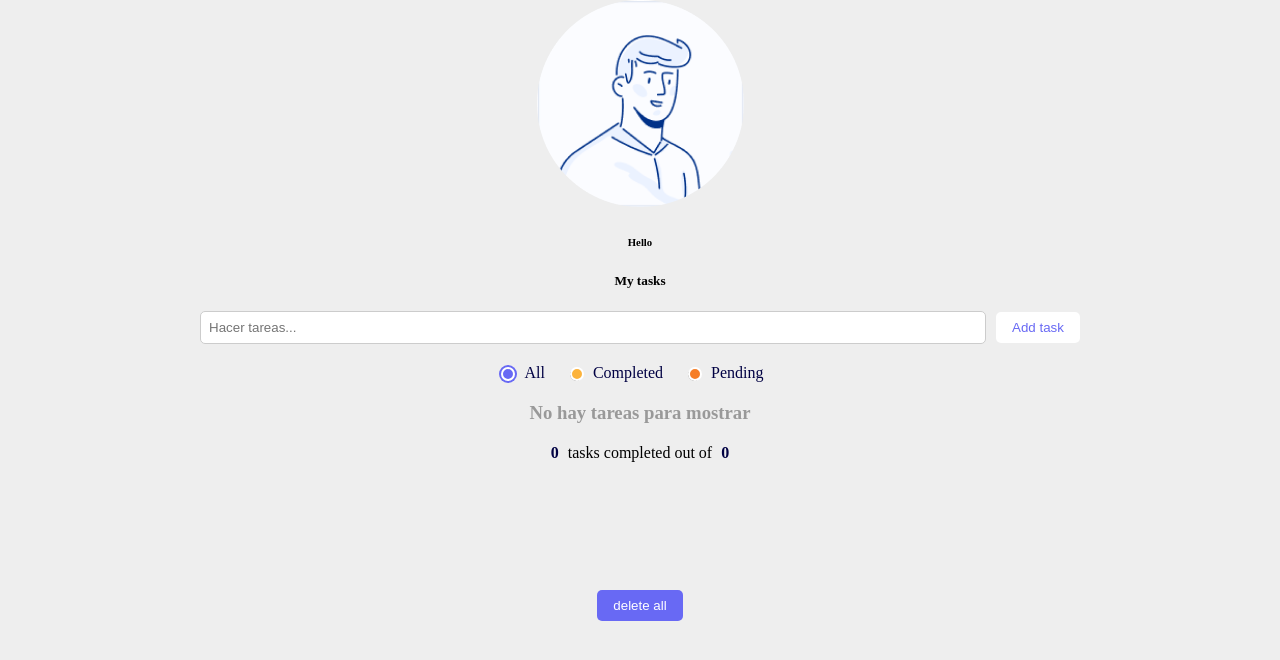
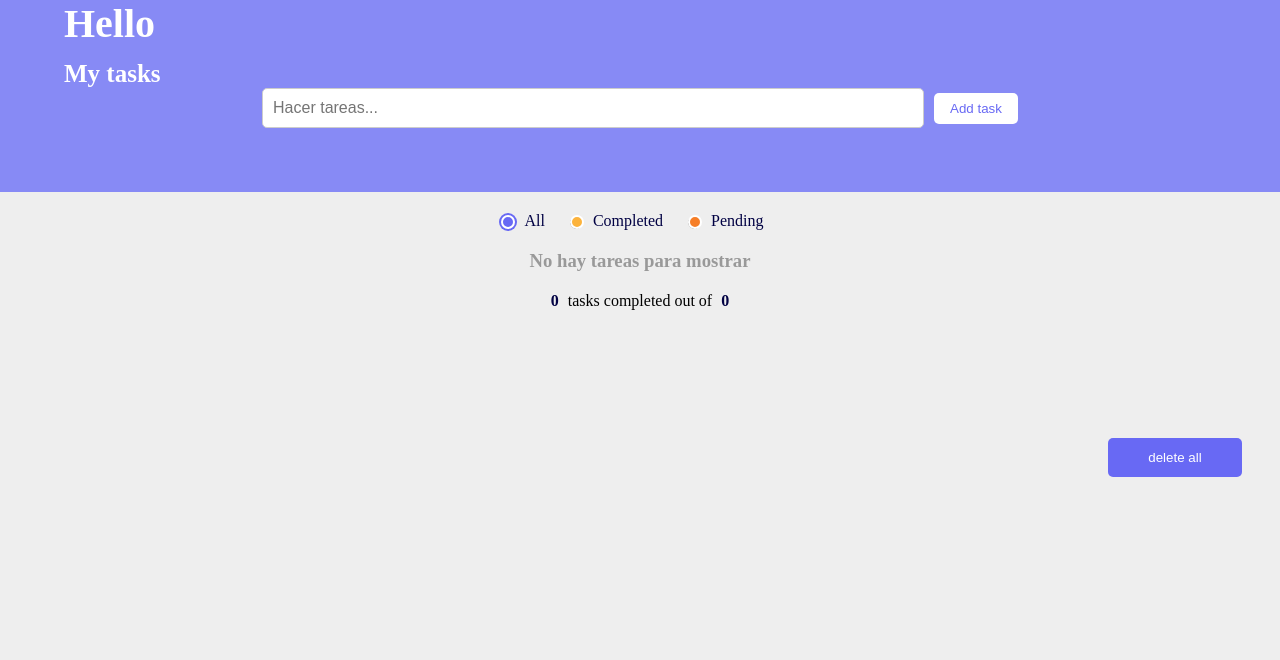
Before and after one commit to sofiacabreraM/web-2024-1, a React (Vite) app: page / in a window 1280 px wide. Shown: the top 660 px of the page. Built offline with nearby package versions, Linux system fonts and the light colour scheme.

Commit message:
css desktop

```diff
--- a/src/Components/Footer/Footer.css
+++ b/src/Components/Footer/Footer.css
@@ -11,12 +11,15 @@
     margin: 0 5px;
     color: #010143;
   }
-  .delete-all{
-  padding: 8px 16px;
-  background-color: #6869F4;
-  color: white;
-  border: none;
-  border-radius: 5px;
-  cursor: pointer;
-  margin: 10%;
+  .delete-all {
+    padding: 12px 40px;
+    background-color: #6869F4;
+    color: white;
+    border: none;
+    border-radius: 5px;
+    cursor: pointer;
+    display: block;
+    margin-left: auto;
+    margin-right: 3%;
+    margin-top: 10%;
   }
--- a/src/Components/Form/Form.css
+++ b/src/Components/Form/Form.css
@@ -1,10 +1,29 @@
-
+body, html{
+  margin: 0;
+}
 .container-form {
   text-align: center;
+  background-color: #878AF5;
 }
 
-.container-form h1 {
-  margin-bottom: 20px;
+h6{
+  color: #ffffff;
+  text-align: left;
+  font-size: 40px;
+  margin: 5%;
+  margin-top: 0;
+  margin-bottom: 1%;
+}
+h5{
+  color: #ffffff;
+  text-align: left;
+  font-size: 25px;
+  margin: 0;
+  margin-left: 5%;
+}
+
+.img-profile {
+  display: none;
 }
 
 .task-content {
@@ -40,11 +59,16 @@
   border-radius: 5px;
   cursor: pointer;
 }
+.task-content input[type="text"]{
+  width: 50%;
+  padding: 10px;
+  border-radius: 5px;
+  font-size: 16px;
+  margin-bottom: 5%;
+  background-color: #ffffff;
+}
 
 @media only screen and (max-width: 768px) {
-  .container-form{
-    background-color: #878AF5;
-  }
   .header-form {
     position: relative;
     width: 100% auto;
@@ -59,11 +83,11 @@
     width: 15%;
     height: 15%;
     margin: 5%;
+    display: block;
 }
 .header-form h5 {
   font-size: 24px;
   font-weight: bold;
-  color: #ffffff;
   margin: 0;
   margin-left: 5%;
   margin-bottom: 5%;
@@ -77,12 +101,5 @@
   margin: 0;
   margin-left: 5%;
 }
-.task-content input[type="text"]{
-    width: 50%;
-    padding: 10px;
-    border-radius: 5px;
-    font-size: 16px;
-    margin-bottom: 5%;
-    background-color: #ffffff;
+
 }
-}
--- a/src/Components/List/List.css
+++ b/src/Components/List/List.css
@@ -25,6 +25,23 @@
     border-radius: 5px;
     cursor: pointer;
   }
+  .container-list ul li {
+    margin: 3%;
+    height: 30px;
+    border-radius: 10px;
+    display: flex;
+    justify-content: center;
+    align-items: center;
+
+  }
+  .button-task{
+    width: 90px;
+    margin-left: 5%;
+  }
+  .input-task {
+    margin-right: 5%;
+    width: 15px;
+  }
 
   @media only screen and (max-width: 768px) {
     .container-list ul li {
@@ -35,13 +52,4 @@
       justify-content: flex-start;
       align-items: center;
     }
-    .button-task{
-      width: 90px;
-      margin-left: 5%;
-    }
-    .input-task {
-      margin-right: 5%;
-      width: 15px;
-    }
-
   }
```
